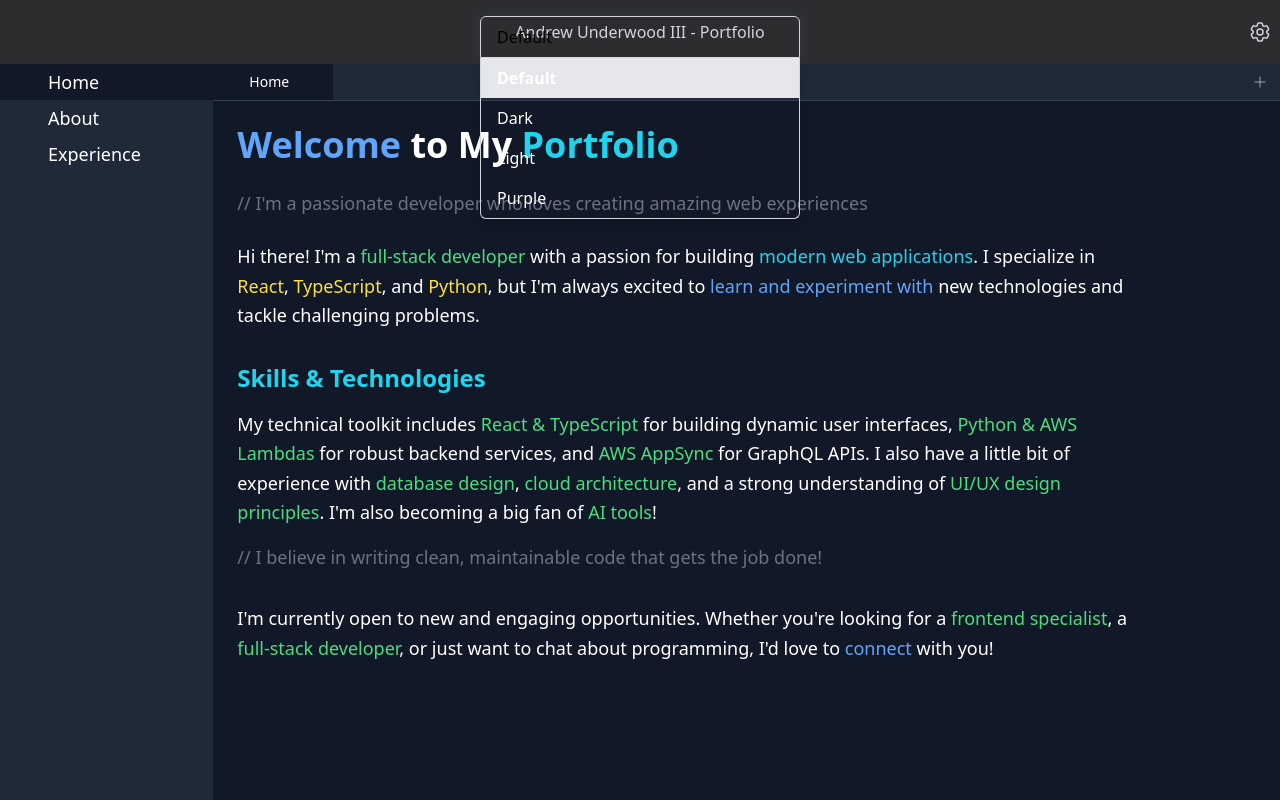
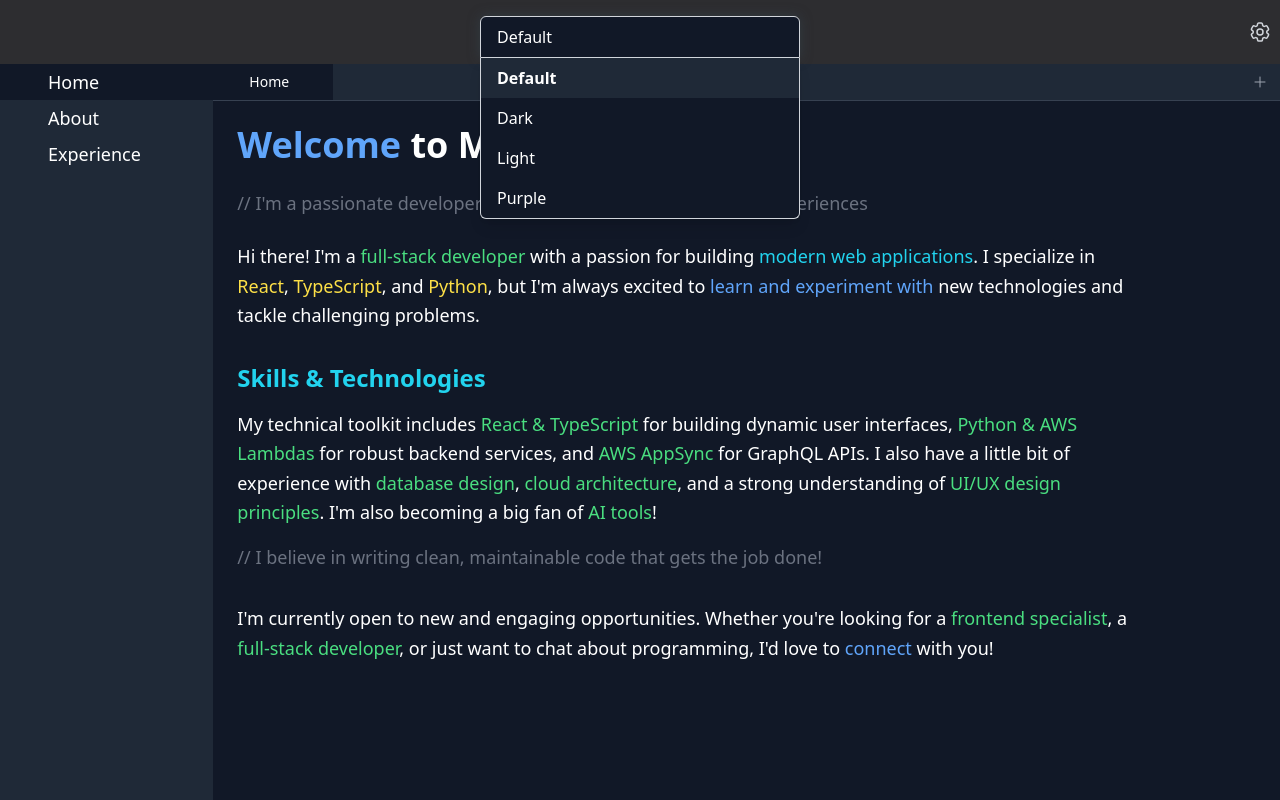
Before and after one commit to AUnderwood9/auiii-portfolio, a React (Vite) app: page / in a window 1280 px wide. Both pictures are taken after a click on the icon 1260 px from the left and 31 px from the top of the page. Built offline with nearby package versions, Linux system fonts and the light colour scheme; some icons are missing.

Commit message:
Tweak: Fixing border for theme selector.

```diff
--- a/src/components/ThemeSelector.tsx
+++ b/src/components/ThemeSelector.tsx
@@ -7,7 +7,7 @@ import {
 
 interface ThemeSelectorProps {
   onClose: () => void;
-  excludeRef?: React.RefObject<HTMLElement>;
+  excludeRef?: React.RefObject<SVGSVGElement>;
 }
 
 const ThemeSelector = ({ onClose, excludeRef }: ThemeSelectorProps) => {
@@ -50,26 +50,28 @@ const ThemeSelector = ({ onClose, excludeRef }: ThemeSelectorProps) => {
 
       <div
         ref={wrapperRef}
-        className={`absolute z-10 w-48 lg:w-80 top-[50vh] lg:top-[1rem] left-1/2 -translate-x-1/2 ${themeClass.themeSelector}`}
+        className={`
+            absolute z-10 w-48 lg:w-80 rounded-t-md
+            top-[50vh] lg:top-[1rem] left-1/2
+            -translate-x-1/2 ${themeClass.themeSelector}
+          `}
         role="listbox"
       >
         <div
           className={`
-                      w-full px-4 py-2 text-left
-                      dark:bg-gray-700
-                      border border-gray-300 dark:border-gray-500
+                      w-full px-4 py-2 text-left rounded-t-md
+                      border-t border-x border-b border-gray-300 dark:border-gray-500
                       flex items-center justify-between
-                      rounded-t-md
-                      ${themeClass.themseSelectorList}
+                      ${themeClass.themeSelectorList}
                     `}
         >
-          <span>{themeClasses[currentTheme].name}</span>
+          {themeClasses[currentTheme].name}
         </div>
 
         <ul
           className={`
                       absolute z-10 w-full rounded-b-md shadow-lg
-                      ${themeClass.themseSelectorList}
+                      ${themeClass.themeSelectorList}
                       border-x border-b border-gray-300 dark:border-gray-500
                     `}
         >
@@ -77,7 +79,11 @@ const ThemeSelector = ({ onClose, excludeRef }: ThemeSelectorProps) => {
             <li
               key={theme}
               onClick={() => handleThemeSelect(theme)}
-              className={`px-4 py-2 cursor-pointer ${themeClass.themeSelectorItem} ${currentTheme === theme ? "font-bold bg-gray-200 dark:bg-gray-500" : ""}`}
+              className={`
+                  px-4 py-2 cursor-pointer last:rounded-b-md
+                  ${themeClass.themeSelectorItem}
+                  ${currentTheme === theme ? `font-bold ${themeClass.themeSelected}` : ""}
+                `}
               role="option"
               aria-selected={currentTheme === theme}
             >
```
